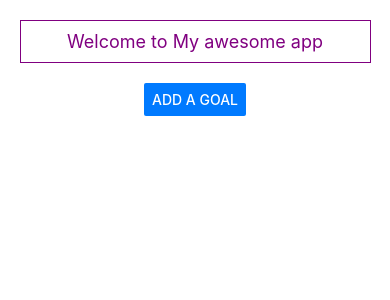
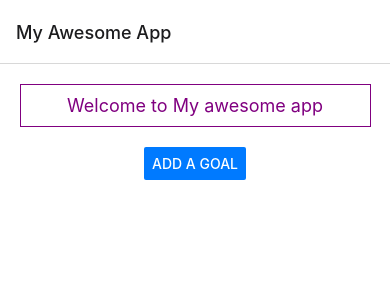
Before and after one commit to Heyihuidai/Fall2024-CS5520, a React Native app: screen / in a window 390 px wide. Shown: the top 300 px of the page. Built offline with nearby package versions, Linux system fonts and the light colour scheme.

Commit message:
add NativeStackNavigator

```diff
--- a/App.js
+++ b/App.js
@@ -1,11 +1,20 @@
 import React from 'react';
 import { NavigationContainer } from '@react-navigation/native';
+import { createNativeStackNavigator } from '@react-navigation/native-stack';
 import Home from './components/Home';
+
+const Stack = createNativeStackNavigator();
 
 export default function App() {
   return (
     <NavigationContainer>
-      <Home />
+      <Stack.Navigator>
+        <Stack.Screen
+          name="Home"
+          component={Home}
+          options={{ title: 'My Awesome App' }}
+        />
+      </Stack.Navigator>
     </NavigationContainer>
   );
 }
```
